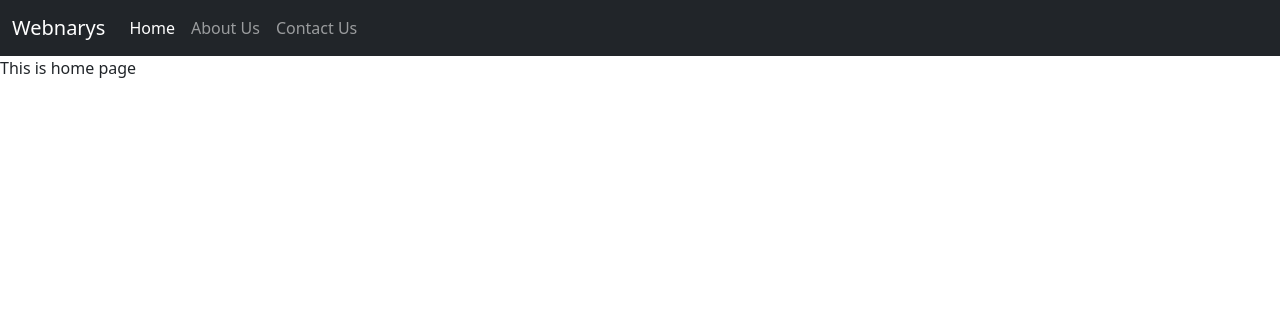
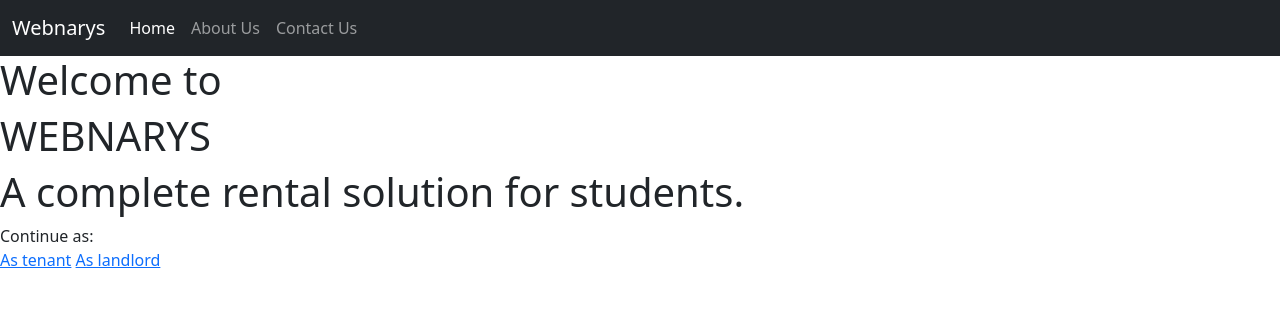
Before and after one commit to KoyalThakur/final-year-project, a Django app: page / in a window 1280 px wide. Shown: the top 316 px of the page. Run offline with Django 3.2, Linux system fonts and the light colour scheme.

Commit message:
html work done upto signIn and searchResult display page

```diff
--- a/Webnarys/home/urls.py
+++ b/Webnarys/home/urls.py
@@ -5,5 +5,7 @@ from home import views
 urlpatterns = [
     path('',views.index,name='home'),
     path('about',views.about,name='about'),
-    path('contact',views.contact,name='contact')
+    path('contact',views.contact,name='contact'),
+    path('signIn',views.signIn,name='signIn'),
+    path('searchResult',views.searchResult,name='searchResult')
 ]
--- a/Webnarys/home/views.py
+++ b/Webnarys/home/views.py
@@ -7,3 +7,7 @@ def about(request):
     return render(request,'about.html')
 def contact(request):
     return render(request,'contact.html')
+def signIn(request):
+    return render(request,'signIn.html')
+def searchResult(request):
+    return render(request, 'searchResult.html')
--- /dev/null
+++ b/Webnarys/static/style.css
@@ -0,0 +1,3 @@
+.contact.heading{
+    color: blanchedalmond;
+}
--- a/Webnarys/templates/base.html
+++ b/Webnarys/templates/base.html
@@ -7,6 +7,10 @@
 
     <!-- Bootstrap CSS -->
     <link href="https://cdn.jsdelivr.net/npm/bootstrap@5.0.1/dist/css/bootstrap.min.css" rel="stylesheet" integrity="sha384-+0n0xVW2eSR5OomGNYDnhzAbDsOXxcvSN1TPprVMTNDbiYZCxYbOOl7+AMvyTG2x" crossorigin="anonymous">
+
+    <!-- my CSS-->
+     {% load static %}
+    <link href="{% static 'style.css' %}" rel="stylesheet" >
 
     <title>{% block  title%}{% endblock  %}Webnarys</title>
   </head>
--- a/Webnarys/templates/index.html
+++ b/Webnarys/templates/index.html
@@ -1,5 +1,22 @@
 {% extends 'base.html' %}
- {% block  title%}Home | {% endblock  %}
- {%block body%}
- This is home page
- {%endblock body%}
+{% block  title%}Home | {% endblock  %}
+{%block body%}
+
+<div class="index-container">
+    <section class="left-section">
+        <h1>Welcome to</h1>
+        <h1 class="strong-company-name">
+            WEBNARYS
+        </h1>
+        <h1>A complete rental solution for students.</h1>
+    </section>
+    <section class="right-section">
+        <div>Continue as: </div>
+        <div class="button-container">
+            <a href="/searchResult">As tenant</a>
+            <a href="/signIn">As landlord</a>
+        </div>
+    </section>
+</div>
+
+{%endblock body%}
--- /dev/null
+++ b/Webnarys/templates/signIn.html
@@ -0,0 +1,6 @@
+{% extends 'base.html' %}
+{% block  title%}SignIn | {% endblock  %}
+{%block body%}
+
+this is signin page
+{%endblock body%}
```
Also changed, not shown: Webnarys/templates/contact.html (+5 -2 lines), Webnarys/templates/searchResult.html (added, +8 -0 lines), Webnarys/db.sqlite3, Webnarys/static/images/contact.jfif (added).
